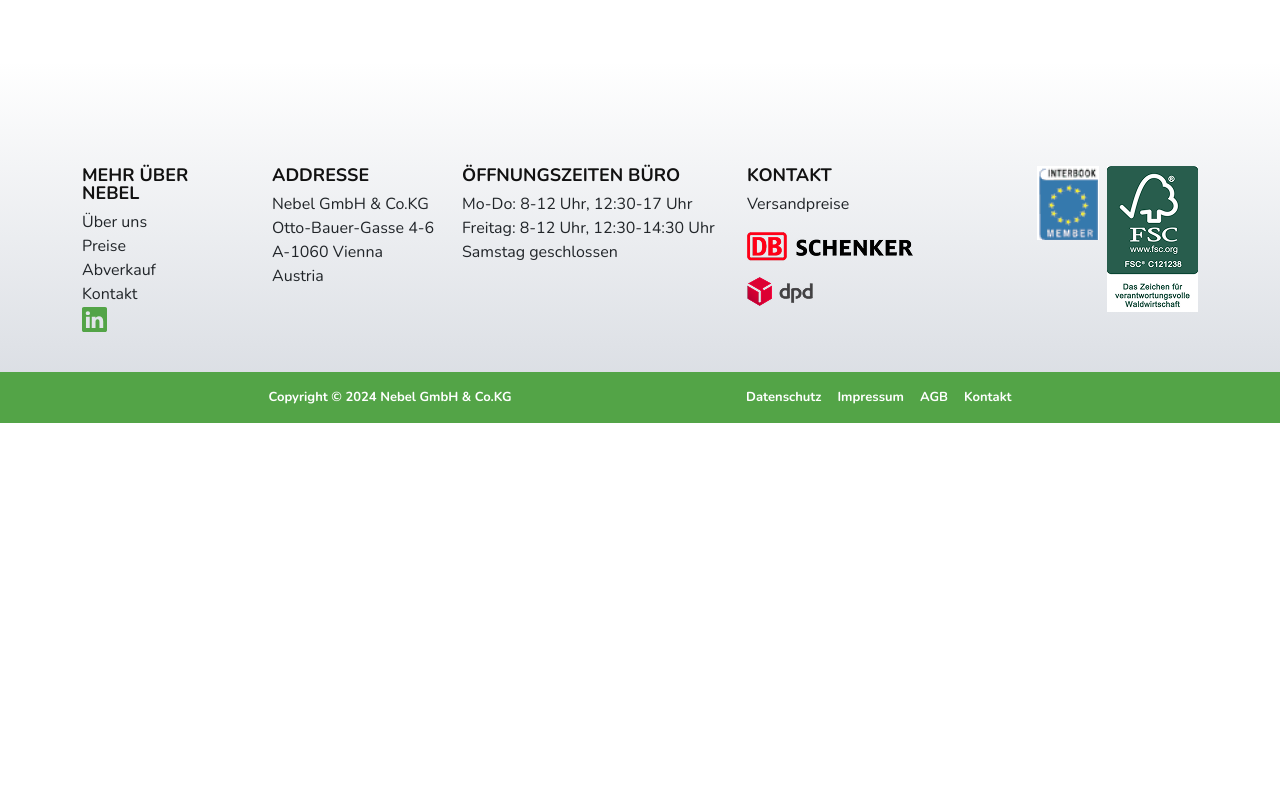
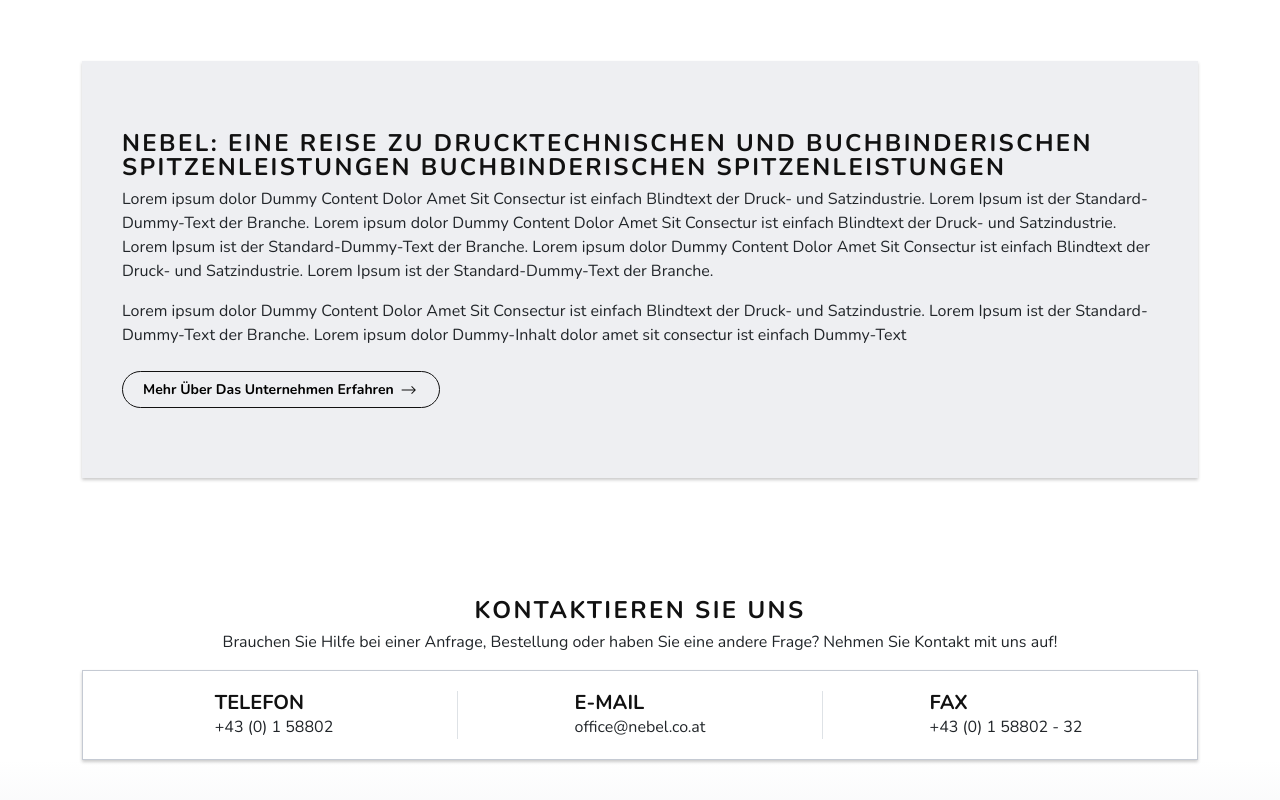
Before and after one commit to ravikumarmuz123/nebel, a React (Vite) app: page / in a window 1280 px wide. Shown: the part 2360-3160 px from the top of the page. Before the commit the page ends 2783 px from the top, so only its background shows below. Built offline with nearby package versions, Linux system fonts and the light colour scheme; the HTML template or start-up script is replaced by a standard one.

Commit message:
Completes Homepage

```diff
--- a/src/components/footer/Footer.css
+++ b/src/components/footer/Footer.css
@@ -18,3 +18,8 @@
     font-size: 13px;
     font-weight: 700;
 }
+footer#site-footer .footer-contact-banner{
+    padding: 20px;
+    border: 0.6px solid #8B96A880;
+    box-shadow: 0px 2px 3px 0px #C5C5C5E5;
+}
--- a/src/components/footer/Footer.jsx
+++ b/src/components/footer/Footer.jsx
@@ -6,6 +6,38 @@
 const Footer = () => {
     return (
         <footer id="site-footer">
+            <div className="footer_contact_section container">
+                <h2 className="section-title text-center">Kontaktieren Sie uns</h2>
+                <p class="text-center">Brauchen Sie Hilfe bei einer Anfrage, Bestellung oder haben Sie eine andere Frage? Nehmen Sie Kontakt mit uns auf!</p>
+                <div class="footer-contact-banner">
+                    <div class="row justify-content-center">
+                        <div class="col-lg-4">
+                            <div class="d-flex justify-content-center gap-3">
+                                <div>
+                                    <h5 class="title mb-0">TELEFON</h5>
+                                    <a href="tel: +43 (0) 1 58802">+43 (0) 1 58802</a>
+                                </div>
+                            </div>
+                        </div>
+                        <div class="col-lg-4 border-start border-end">
+                            <div class="d-flex justify-content-center gap-3">
+                                <div>
+                                    <h5 class="title mb-0">E-MAIL</h5>
+                                    <a href="mailto:office@nebel.co.at">office@nebel.co.at</a>
+                                </div>
+                            </div>
+                        </div>
+                        <div class="col-lg-4">
+                            <div class="d-flex justify-content-center gap-3">
+                                <div>
+                                    <h5 class="title mb-0">FAX</h5>
+                                    <p class="mb-0">+43 (0) 1 58802 - 32</p>
+                                </div>
+                            </div>
+                        </div>
+                    </div>
+                </div>
+            </div>
             <div className="footer_top_wrapper">
                 <div className="container">
                     <div className="row gy-3">
--- a/src/pages/Home/Home.css
+++ b/src/pages/Home/Home.css
@@ -2,3 +2,8 @@
     padding: 28px 0 35px;
     background: #8B96A81A;
 }
+.section-about-nebel{
+    padding: 70px 40px;
+    background: #8B96A826;
+    box-shadow: 0px 2px 3px 0px #C5C5C5E5;
+}
--- a/src/pages/Home/Home.jsx
+++ b/src/pages/Home/Home.jsx
@@ -1,4 +1,5 @@
 import React from 'react'
+import { Link } from 'react-router-dom'
 import './Home.css'
 import CategoriesMenu from '../../components/homepage/CategoriesMenu'
 import FeaturedCategories from '../../components/homepage/FeaturedCategories'
@@ -30,9 +31,17 @@
                         <h2 className="section-title text-center mb-5">Firmen</h2>
                         <FeaturedBrandsGrid />
                     </section>
-                    <section className="section section-categories-grid">
+                    <section className="section section-categories-grid mb-120px">
                         <h2 className="section-title text-center mb-5">Unsere Kategorien</h2>
                         <CategoriesGrid />
+                    </section>
+                    <section className="section section-about-nebel">
+                        <h2 className="section-title">nebel: Eine Reise zu drucktechnischen und buchbinderischen Spitzenleistungen buchbinderischen Spitzenleistungen</h2>
+                        <p>Lorem ipsum dolor Dummy Content Dolor Amet Sit Consectur ist einfach Blindtext der Druck- und Satzindustrie. Lorem Ipsum ist der Standard-Dummy-Text der Branche. Lorem ipsum dolor Dummy Content Dolor Amet Sit Consectur ist einfach Blindtext der Druck- und Satzindustrie. Lorem Ipsum ist der Standard-Dummy-Text der Branche. Lorem ipsum dolor Dummy Content Dolor Amet Sit Consectur ist einfach Blindtext der Druck- und Satzindustrie. Lorem Ipsum ist der Standard-Dummy-Text der Branche.</p>
+                        <p>Lorem ipsum dolor Dummy Content Dolor Amet Sit Consectur ist einfach Blindtext der Druck- und Satzindustrie. Lorem Ipsum ist der Standard-Dummy-Text der Branche. Lorem ipsum dolor Dummy-Inhalt dolor amet sit consectur ist einfach Dummy-Text</p>
+                        <div className="mt-4">
+                            <Link to="/about-us" className="cta-button button-hover">mehr über das Unternehmen erfahren</Link>
+                        </div>
                     </section>
                 </div>
             </div>
```
